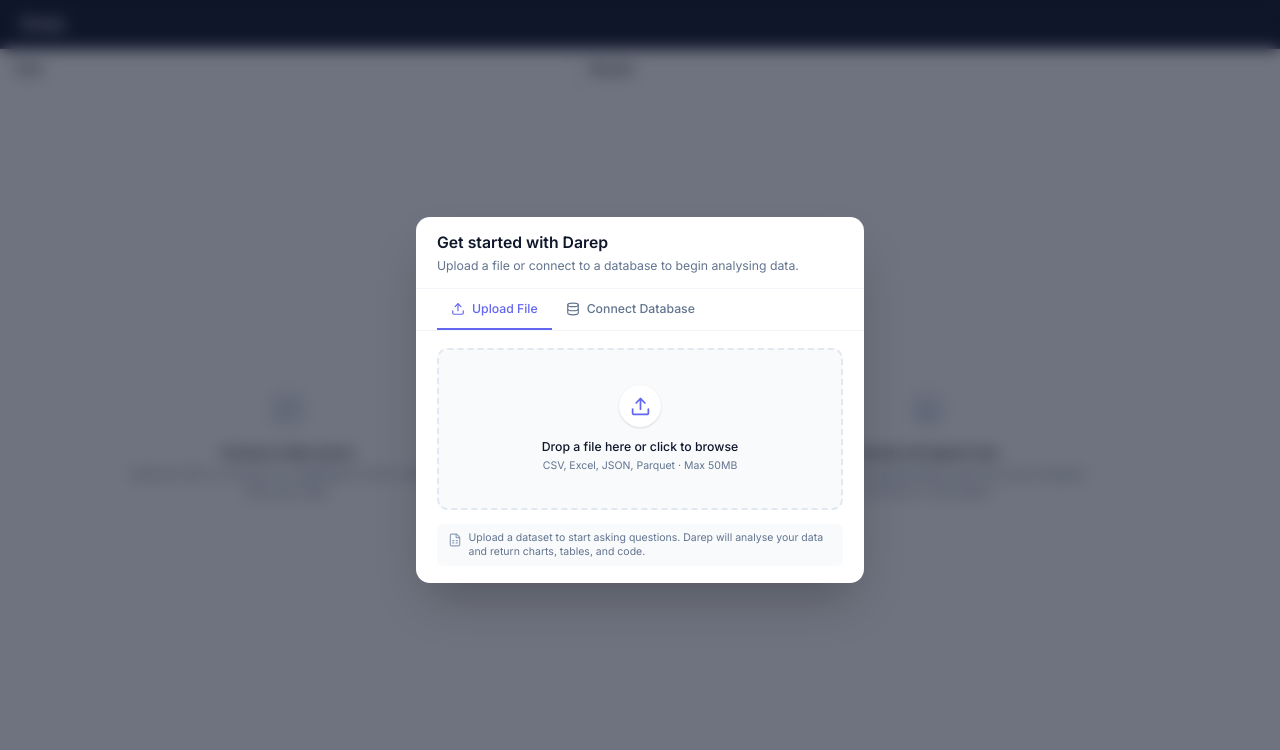
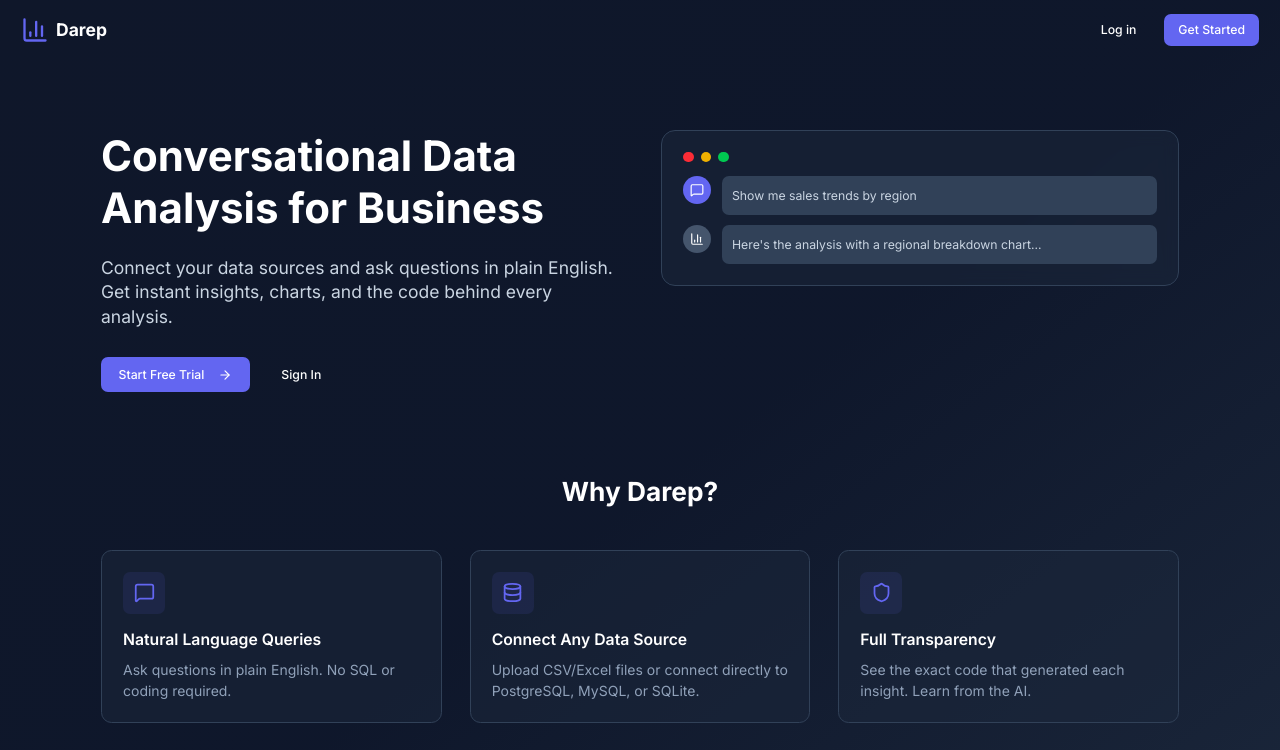
Before and after one commit to Danchi-1/Darep, a React (Vite) app in the folder darep-client/: page / in a window 1280 px wide. Shown: the top 750 px of the page. Built offline with nearby package versions, Linux system fonts and the light colour scheme; no server answers.

Commit message:
feat: initiated added pages in the main pages for them to show

```diff
--- a/darep-client/src/App.jsx
+++ b/darep-client/src/App.jsx
@@ -1,71 +1,30 @@
-import AppShell from './components/layout/AppShell'
-import SetupModal from './components/session/SetupModal'
-import ChatPanel from './components/chat/ChatPanel'
-import ResultsPanel from './components/results/ResultsPanel'
-import EmptyState from './components/shared/EmptyState'
-import { MessageSquare, BarChart3 } from 'lucide-react'
-import { useSession } from './context/SessionContext'
-import { useChatContext } from './context/ChatContext'
+import { BrowserRouter, Routes, Route, Navigate } from 'react-router-dom'
+import { AuthProvider } from './context/AuthContext'
+import LandingPage from './components/pages/LandingPage'
+import LoginPage from './components/pages/LoginPage'
+import SignupPage from './components/pages/SignupPage'
+import ProtectedRoute from './components/shared/ProtectedRoute'
+import Dashboard from './components/Dashboard'
 
-function DisconnectedChatPlaceholder() {
+export default function App() {
   return (
-    <div className="flex h-[calc(100vh-3.5rem)] flex-col">
-      <div className="border-b border-slate-100 px-4 py-3">
-        <h2 className="text-sm font-semibold text-slate-900">Chat</h2>
-      </div>
-      <EmptyState
-        icon={MessageSquare}
-        title="Connect a data source"
-        description="Upload a file or connect to a database to start chatting with your data."
-      />
-    </div>
+    <BrowserRouter>
+      <AuthProvider>
+        <Routes>
+          <Route path="/" element={<LandingPage />} />
+          <Route path="/login" element={<LoginPage />} />
+          <Route path="/signup" element={<SignupPage />} />
+          <Route
+            path="/app"
+            element={
+              <ProtectedRoute>
+                <Dashboard />
+              </ProtectedRoute>
+            }
+          />
+          <Route path="*" element={<Navigate to="/" replace />} />
+        </Routes>
+      </AuthProvider>
+    </BrowserRouter>
   )
 }
-
-function DisconnectedResultsPlaceholder() {
-  return (
-    <div className="flex h-[calc(100vh-3.5rem)] flex-col">
-      <div className="border-b border-slate-100 px-4 py-3">
-        <h2 className="text-sm font-semibold text-slate-900">Results</h2>
-      </div>
-      <EmptyState
-        icon={BarChart3}
-        title="Results will appear here"
-        description="Charts, tables, and generated code from your analysis will show in this panel."
-      />
-    </div>
-  )
-}
-
-export default function App() {
-  const {
-    isConnected,
-    sourceType,
-    sourceLabel,
-    columnCount,
-    rowCount,
-    clearSession,
-  } = useSession()
-  const { clearChat } = useChatContext()
-
-  const handleNewSession = () => {
-    clearSession()
-    clearChat()
-  }
-
-  return (
-    <>
-      <AppShell
-        isConnected={isConnected}
-        sourceType={sourceType}
-        sourceLabel={sourceLabel}
-        columnCount={columnCount}
-        rowCount={rowCount}
-        onNewSession={handleNewSession}
-        chatPanel={isConnected ? <ChatPanel /> : <DisconnectedChatPlaceholder />}
-        resultsPanel={isConnected ? <ResultsPanel /> : <DisconnectedResultsPlaceholder />}
-      />
-      <SetupModal open={!isConnected} />
-    </>
-  )
-}
--- a/darep-client/src/main.jsx
+++ b/darep-client/src/main.jsx
@@ -3,13 +3,9 @@
 import { Toaster } from 'react-hot-toast'
 import './index.css'
 import App from './App.jsx'
-import { SessionProvider } from './context/SessionContext.jsx'
-import { ChatProvider } from './context/ChatContext.jsx'
 
 createRoot(document.getElementById('root')).render(
   <StrictMode>
-    <SessionProvider>
-      <ChatProvider>
     <App />
     <Toaster
       position="top-right"
@@ -21,7 +17,5 @@
         },
       }}
     />
-      </ChatProvider>
-    </SessionProvider>
   </StrictMode>,
 )
--- a/darep-client/src/services/api.js
+++ b/darep-client/src/services/api.js
@@ -5,6 +5,15 @@
 const api = axios.create({
   baseURL,
   headers: { 'Content-Type': 'application/json' },
+})
+
+// Add auth token to requests if available
+api.interceptors.request.use((config) => {
+  const token = localStorage.getItem('auth_token')
+  if (token) {
+    config.headers.Authorization = `Bearer ${token}`
+  }
+  return config
 })
 
 export async function uploadFile(file, onProgress) {
@@ -37,6 +46,21 @@
   return data
 }
 
+export async function login(email, password) {
+  const { data } = await api.post('/auth/login', { email, password })
+  return data
+}
+
+export async function signup({ name, email, password }) {
+  const { data } = await api.post('/auth/signup', { name, email, password })
+  return data
+}
+
+export async function logout() {
+  const { data } = await api.post('/auth/logout')
+  return data
+}
+
 export function getErrorMessage(error) {
   if (error.response?.data?.detail) {
     const detail = error.response.data.detail
```
Lines whose indentation alone changed are shown as unchanged.
